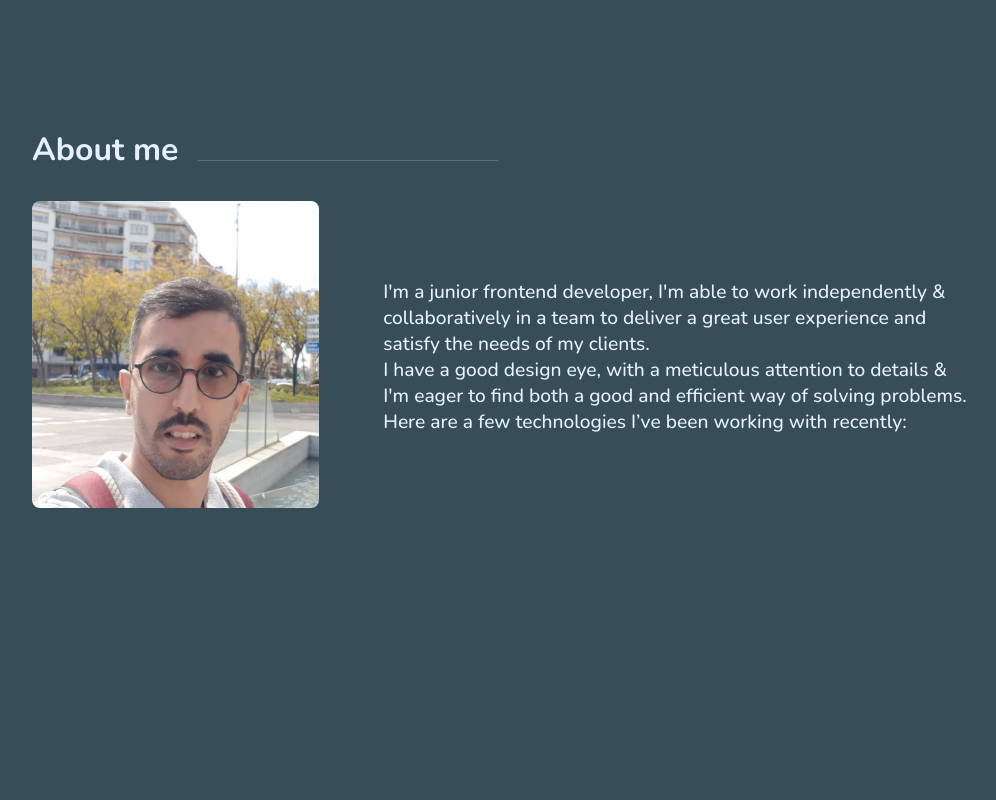
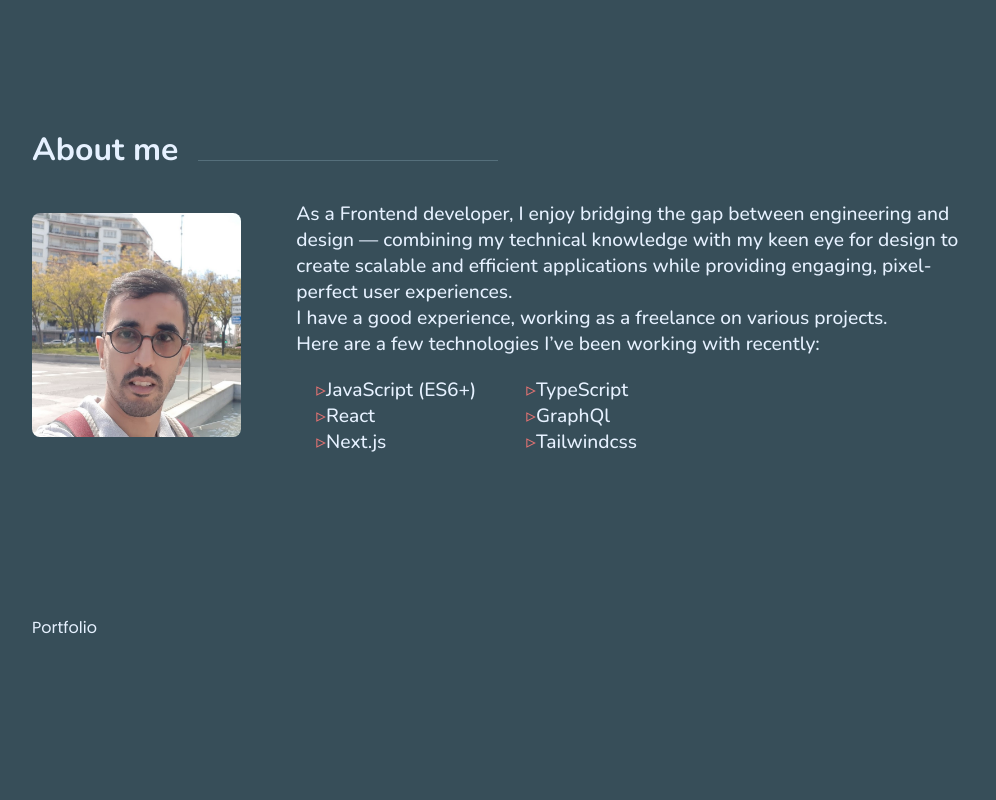
Before and after one commit to idrissi-hamza/MyPortfolio, a React (Create React App) app: page / in a window 1280 px wide. Shown: the part 580-1380 px from the top of the page, without its empty margins (152-1148 px from the left). Built offline with nearby package versions, Linux system fonts and the light colour scheme; a web font is replaced by a local one.

Commit message:
update about section

```diff
--- a/src/components/About/About.jsx
+++ b/src/components/About/About.jsx
@@ -4,21 +4,29 @@ import "./About.scss";
 const About = () => {
   return (
     <div className="about wrapper">
-
       <h1 className="heading">About me</h1>
       <div className="about__container">
         <div className="img-container">
           <img src="./profile.jpg" alt="profile" />
         </div>
         <div className="about__text">
-          I'm a junior frontend developer, I'm able to work independently &
-          collaboratively in a team to deliver a great user experience and
-          satisfy the needs of my clients.
+          As a Frontend developer, I enjoy bridging the gap between engineering
+          and design — combining my technical knowledge with my keen eye for
+          design to create scalable and efficient applications while
+          providing engaging, pixel-perfect user experiences.
           <br />
-          I have a good design eye, with a meticulous attention to details & I'm
-          eager to find both a good and efficient way of solving problems.
+          I have a good experience, working as a freelance on various projects.
+
           <br />
           Here are a few technologies I’ve been working with recently:
+          <ul className="about__list">
+            <li>JavaScript (ES6+) </li>
+            <li>TypeScript</li>
+            <li>React</li>
+            <li>GraphQl</li>
+            <li>Next.js</li>
+            <li>Tailwindcss</li>
+          </ul>
         </div>
       </div>
     </div>
--- a/src/components/About/About.scss
+++ b/src/components/About/About.scss
@@ -1,5 +1,5 @@
 .about {
-  min-height: 80vh;
+  // min-height: 60vh;
   margin-top: 10rem;
   font-family: "nunito";
   h2 {
@@ -25,6 +25,21 @@
     width: 90%;
     border-radius: 0.5rem;
     filter: grayscale(10%);
+  }
+  &__list {
+    position: relative;
+    display: grid;
+    grid-template-columns: repeat(2, minmax(140px, 200px));
+    gap: 0px 10px;
+    padding: 0px;
+    margin: 20px 0px 0px 20px;
+    // overflow: hidden;
+    list-style: none;
+    & li::before {
+      content: "▹";
+      color: #e57373;
+      line-height: 12px;
+    }
   }
 }
 br {
@@ -59,5 +74,10 @@ br {
       border-radius: 0.5rem;
       margin-top: 1rem;
     }
+    &__list {
+      // max-width: fit-content;
+      // margin-inline: auto;
+      margin-bottom: 30px;
+    }
   }
 }
```
